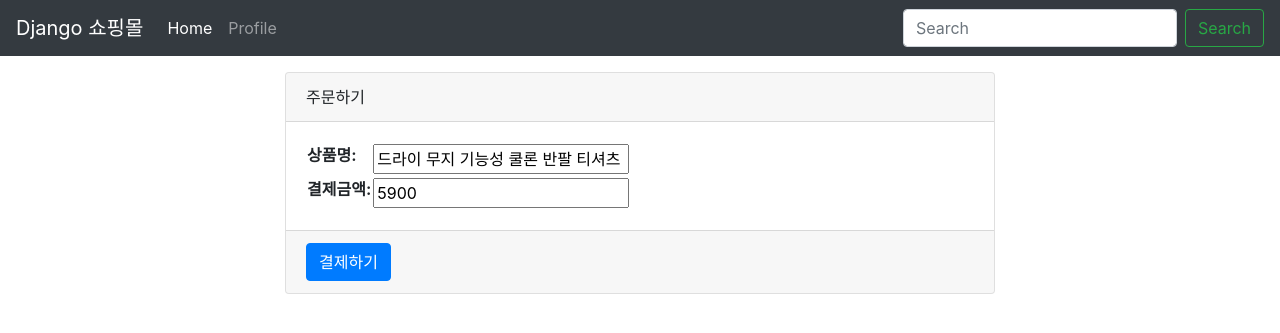
After one commit to 100th/Django, a Django app: page /shop/2/order/new/ in a window 1280 px wide. The commit adds this page. Shown: the top 333 px of the page. Run offline with Django 3.2, Linux system fonts and the light colour scheme; a user stored in the database is signed in; data comes from the database, SQL or seed files in the repository; both versions use the stored data as it was after the commit; some libraries are stand-ins or nearby versions.

Commit message:
결제 없는 주문 구현

```diff
--- a/blog/models.py
+++ b/blog/models.py
@@ -52,6 +52,9 @@ class Post(models.Model):
     def approved_comments(self):
         return self.comments.filter(approved_comment=True)
 
+    # resolve_url을 위한 모델 클래스 추가 구현
+    def get_absolute_url(self):
+        return reverse('blog:post_detail', args=[self.id])
 
 
 # Comment 클래스
--- /dev/null
+++ b/shop/forms.py
@@ -0,0 +1,11 @@
+from django import forms
+from .models import Order
+
+class OrderForm(forms.ModelForm):
+    class Meta:
+        model = Order
+        fields = ('name', 'amount')
+        widgets = {
+            'name': forms.TextInput(attrs={'readonly': 'readonly'}),    # 읽기 전용 속성으로 만듦
+            'amount': forms.TextInput(attrs={'readonly': 'readonly'}),
+        }
--- a/shop/models.py
+++ b/shop/models.py
@@ -1,3 +1,4 @@
+from django.conf import settings
 from django.db import models
 
 class Item(models.Model):
@@ -8,3 +9,10 @@ class Item(models.Model):
     is_public = models.BooleanField(default=False, db_index=True)
     created_at = models.DateTimeField(auto_now_add=True)
     updated_at = models.DateTimeField(auto_now=True)
+
+
+class Order(models.Model):
+    user = models.ForeignKey(settings.AUTH_USER_MODEL, on_delete=models.CASCADE)
+    item = models.ForeignKey(Item, on_delete=models.CASCADE)
+    name = models.CharField(max_length=100, verbose_name='상품명')
+    amount = models.PositiveIntegerField(verbose_name='결제금액')
--- a/shop/templates/shop/item_list.html
+++ b/shop/templates/shop/item_list.html
@@ -17,7 +17,7 @@
                                 <p class="card-text">{{ item.desc }}</p>
                             {% endif %}
                         </div>
-                        <a href="" class="btn btn-primary btn-block">구매하기</a>
+                        <a href="{% url "shop:order_new" item.id %}" class="btn btn-primary btn-block">구매하기</a>
                     </div>
                 </div>
             {% endfor %}
--- /dev/null
+++ b/shop/templates/shop/order_form.html
@@ -0,0 +1,25 @@
+{% extends "shop/layout.html" %}
+
+{% block content %}
+
+<div class="container">
+  <div class="col-md-8 offset-md-2 mt-3">
+    <form action="" method="post">
+      {% csrf_token %}
+      <div class="card card-default">
+        <div class="card-header">
+          주문하기
+        </div>
+        <div class="card-body">
+          <table>
+            {{ form.as_table }}
+          </table>
+        </div>
+        <div class="card-footer">
+          <input type="submit" class="btn btn-primary" value="결제하기" />
+        </div>
+      </div>
+    </form>
+  </div>
+</div>
+{% endblock %}
--- a/shop/urls.py
+++ b/shop/urls.py
@@ -4,4 +4,5 @@ from . import views
 app_name = 'shop'
 urlpatterns = [
     re_path(r'^$', views.index, name='index'),
+    re_path(r'^(?P<item_id>\d+)/order/new/$', views.order_new, name='order_new'),
 ]
--- a/shop/views.py
+++ b/shop/views.py
@@ -1,6 +1,8 @@
-from django.shortcuts import render
+from django.contrib.auth.decorators import login_required
+from django.shortcuts import get_object_or_404, redirect, render
 from django.views.generic import ListView
 from .models import Item
+from .forms import OrderForm
 
 
 class ItemListView(ListView):
@@ -23,3 +25,22 @@ class ItemListView(ListView):
 
 
 index = ItemListView.as_view() #(model=Item, queryset=Item.objects.filter(is_public=True))
+
+
+@login_required
+def order_new(request, item_id):
+    item = get_object_or_404(Item, pk=item_id)
+    initial = {'name': item.name, 'amount': item.amount}
+    if request.method == 'POST':
+        form = OrderForm(request.POST, initial=initial)
+        if form.is_valid():
+            order = form.save(commit=False)
+            order.user = request.user
+            order.item = item
+            order.save()
+            return redirect('profile')
+    else:
+        form = OrderForm(initial=initial)
+    return render(request, 'shop/order_form.html', {
+        'form': form,
+})
```
Also changed, not shown: mysite/urls.py (+7 -1 lines), db.sqlite3, shop/migrations/0002_order.py (added).
